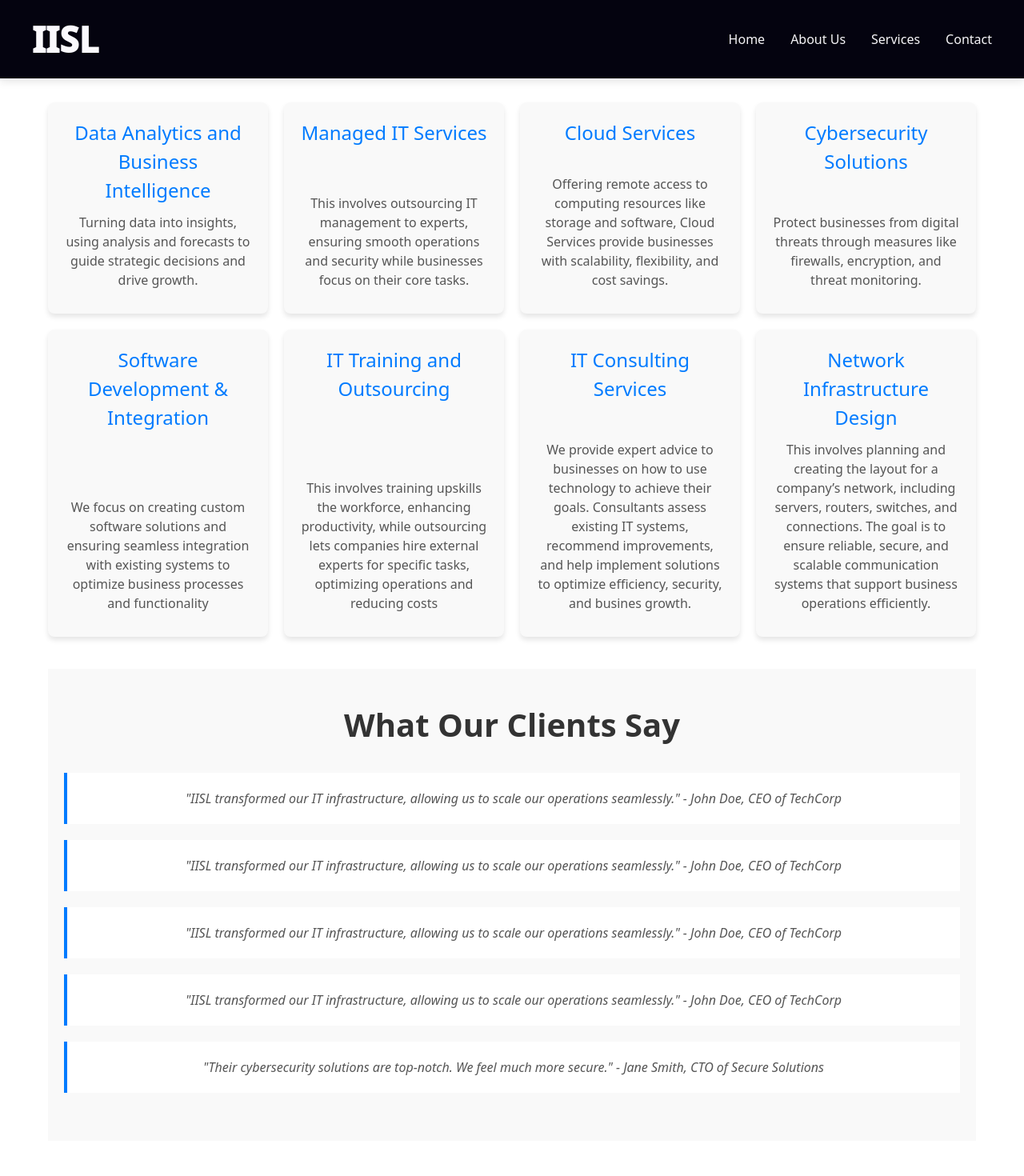
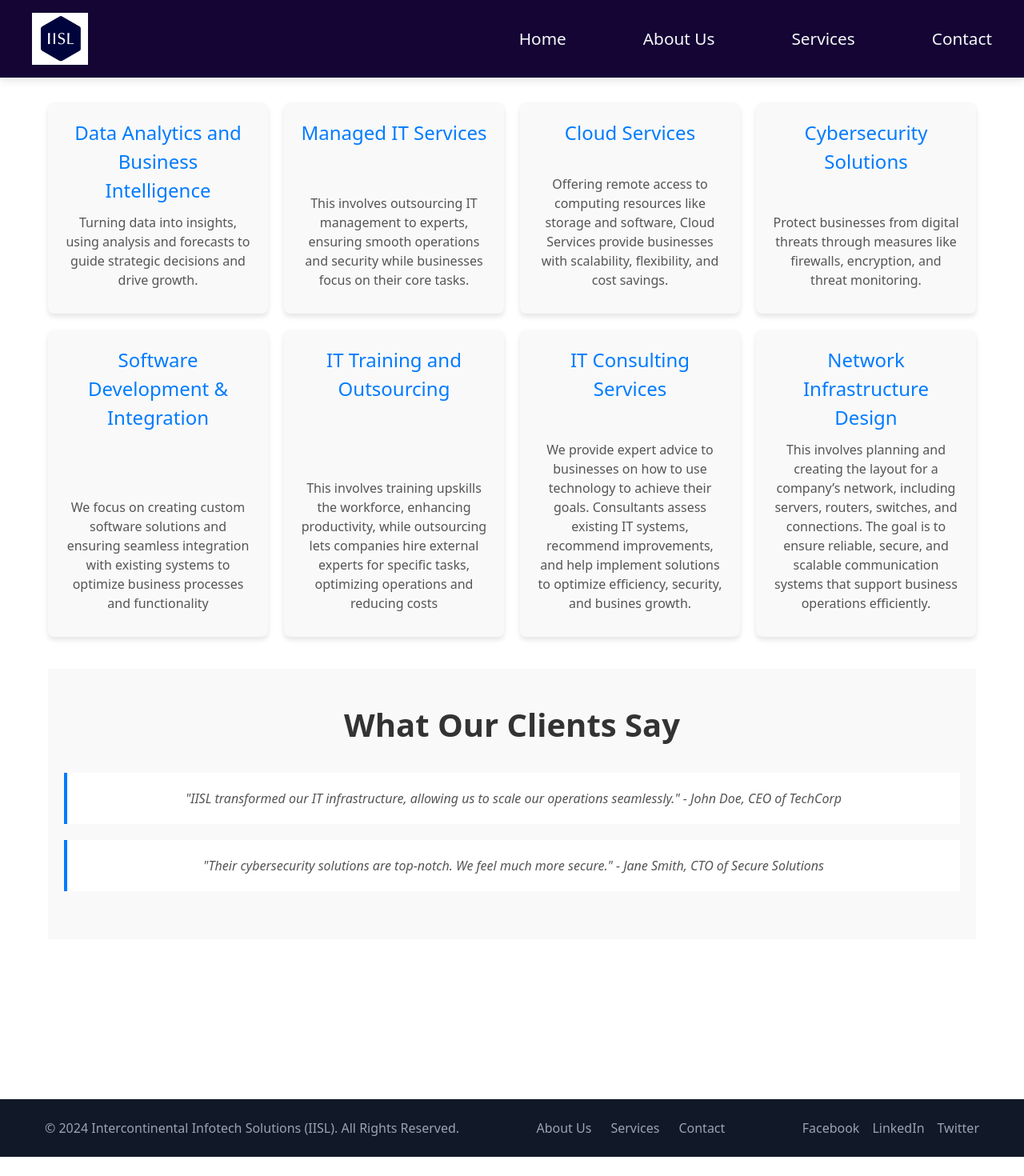
Before and after one commit to mperwe/iisl_website, a React (Create React App) app: page /services in a window 1280 px wide. Shown: the top 1470 px of the page at 80% size. After the commit the page ends 1446 px from the top, so only its background shows below. Built offline with nearby package versions, Linux system fonts and the light colour scheme.

Commit message:
edit pages

```diff
--- a/src/components/Header.css
+++ b/src/components/Header.css
@@ -1,6 +1,6 @@
 /* Header Styles */
 .header {
-  background-color: rgb(4, 3, 15);
+  background-color: rgb(20, 5, 53);
   padding: 1rem 2rem;
   color: white;
   position: fixed; /* Ensures the header is fixed */
@@ -31,14 +31,20 @@
   color: #ffdd57; /* Bright yellow on hover */
 }
 
+.logo-image {
+  width: 70px; /* Adjust as needed */
+  height: auto;
+}
+
+
 .menu {
   display: flex;
-  gap: 2rem;
+  gap: 6rem;
 }
 
 .menu a {
-  font-size: 1rem;
-  color: rgb(246, 245, 248);
+  font-size: 1.3rem;
+  color: rgb(249, 248, 251);
   text-decoration: none;
   position: relative;
   transition: color 0.3s ease;
--- a/src/components/Header.js
+++ b/src/components/Header.js
@@ -1,6 +1,7 @@
 import React, { useState } from "react";
 import { Link } from "react-router-dom";
 import "./Header.css"; // Link CSS
+import logo from "../pages/iisllogo.png"; // Import the logo image
 
 const Header = () => {
   const [isOpen, setIsOpen] = useState(false);
@@ -13,7 +14,9 @@ const Header = () => {
     <header className="header">
       <div className="container">
         <h1 className="logo">
-          <Link to="/">IISL</Link>
+          <Link to="/">
+            <img src={logo} alt="IISL Logo" className="logo-image" />
+          </Link>
         </h1>
         <nav className={`menu ${isOpen ? "menu-open" : ""}`}>
           <Link to="/">Home</Link>
--- a/src/pages/About.css
+++ b/src/pages/About.css
@@ -2,10 +2,13 @@
   font-family: Arial, sans-serif;
   color: #333;
   padding: 20px;
-  max-width: 1200px;
+  max-width: 1450px;
   margin: auto;
+  background-image: url('../pages/bg1.jpg');
+  background-size: cover;
+  background-position: center;
+  background-repeat: no-repeat;
 }
-
 .banner-section {
   position: relative;
   text-align: center;
@@ -13,7 +16,7 @@
 
 .about-banner {
   width: 100%;
-  height: 300px;
+  height: 250px;
   object-fit: cover;
   border-radius: 10px;
 }
@@ -24,7 +27,7 @@
   left: 50%;
   transform: translateX(-50%);
   color: #fff;
-  background: rgba(0, 0, 0, 0.6);
+  background: rgba(0, 7, 83, 0.6);
   padding: 10px 20px;
   border-radius: 5px;
   font-size: 2rem;
--- a/src/pages/Services.js
+++ b/src/pages/Services.js
@@ -86,15 +86,7 @@ const Services = () => {
         <div className="testimonial">
           <p>"IISL transformed our IT infrastructure, allowing us to scale our operations seamlessly." - John Doe, CEO of TechCorp</p>
         </div>
-        <div className="testimonial">
-          <p>"IISL transformed our IT infrastructure, allowing us to scale our operations seamlessly." - John Doe, CEO of TechCorp</p>
-        </div>
-        <div className="testimonial">
-          <p>"IISL transformed our IT infrastructure, allowing us to scale our operations seamlessly." - John Doe, CEO of TechCorp</p>
-        </div>
-        <div className="testimonial">
-          <p>"IISL transformed our IT infrastructure, allowing us to scale our operations seamlessly." - John Doe, CEO of TechCorp</p>
-        </div>
+
         <div className="testimonial">
           <p>"Their cybersecurity solutions are top-notch. We feel much more secure." - Jane Smith, CTO of Secure Solutions</p>
         </div>
```
Also changed, not shown: src/pages/bg1.jpg (added), src/pages/iisllogo.png (added).
